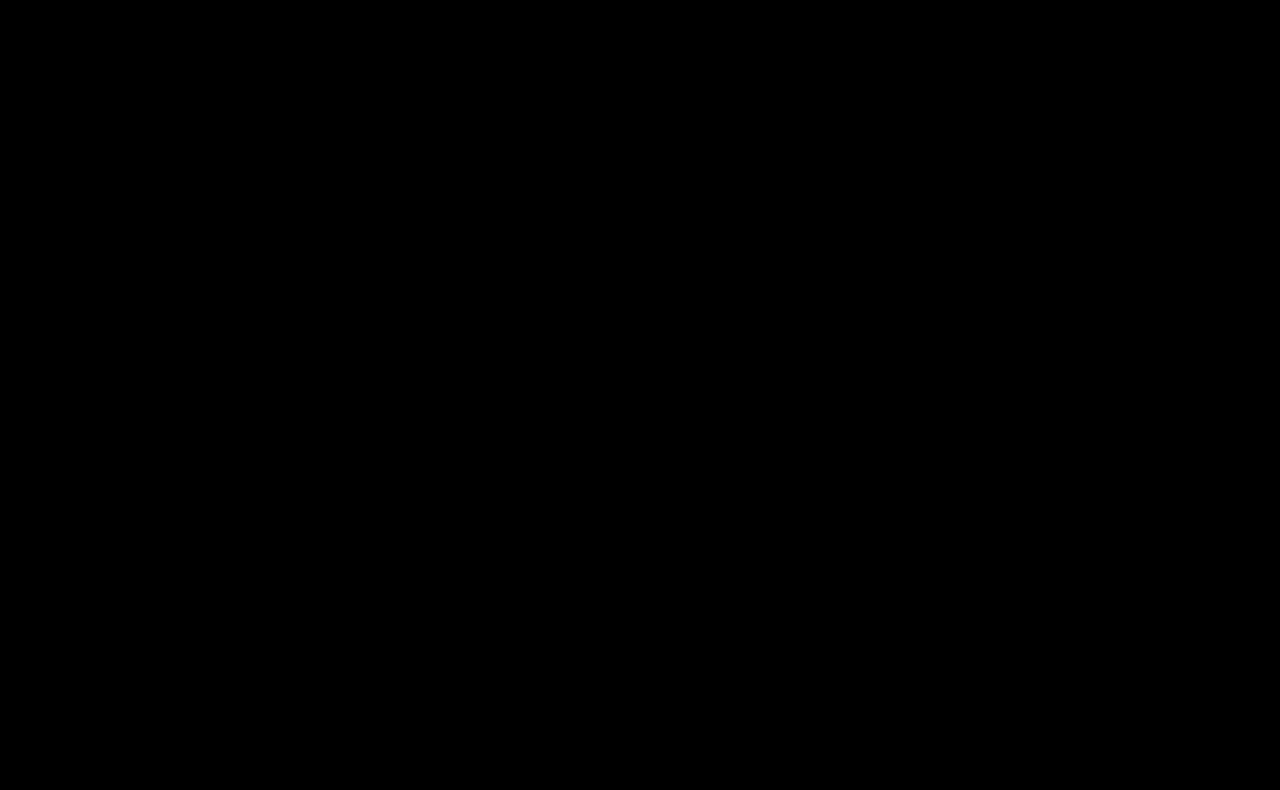
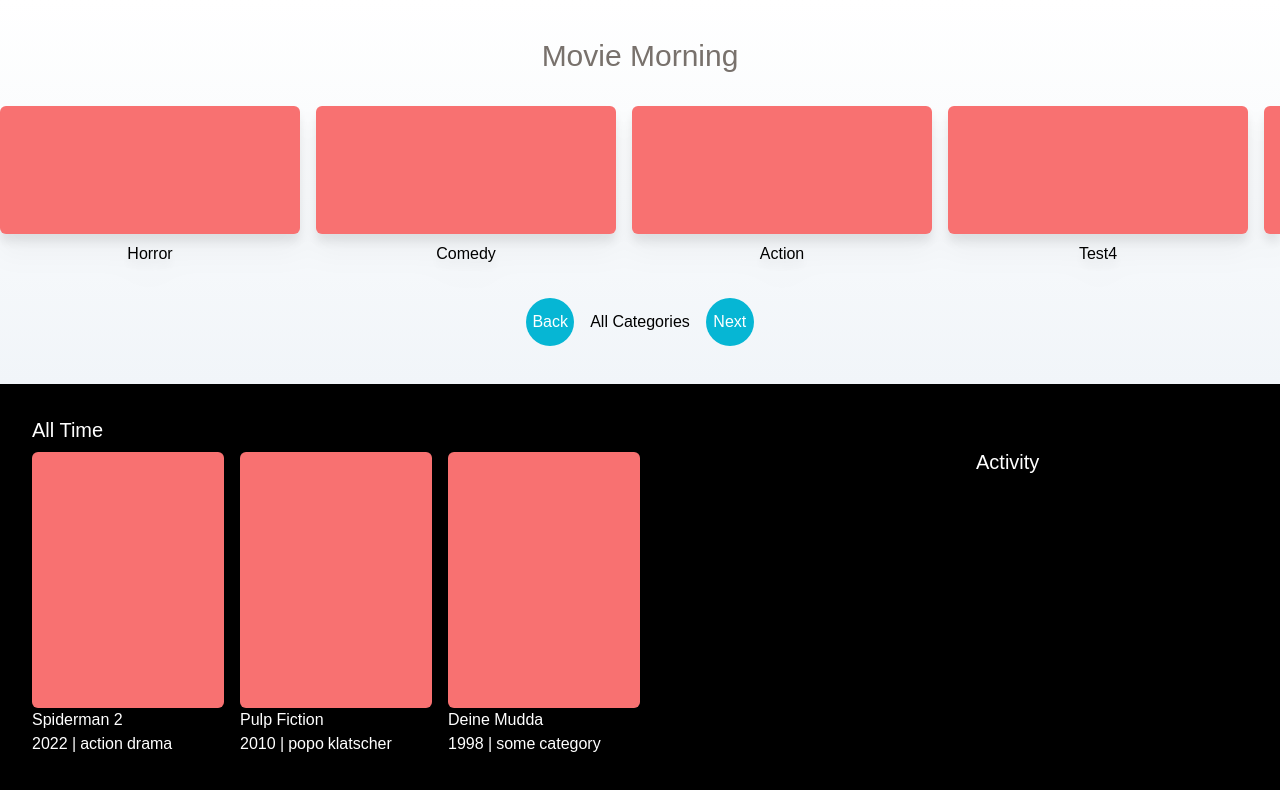
Before and after one commit to mgravemeyer/movie-night, a Next.js app: page / in a window 1280 px wide. Shown: the top 790 px of the page. Built offline with nearby package versions, Linux system fonts and the light colour scheme; a web font is replaced by a local one.

Commit message:
added movies and categories pages

```diff
--- /dev/null
+++ b/components/CategoryRecommendations.tsx
@@ -0,0 +1,100 @@
+import CategoryTile from "./atoms/CategoryTile";
+import {useState, useEffect} from "react";
+import {Category} from "../types/Category";
+
+enum times {
+    "Morning",
+    "Afternoon",
+    "Evening",
+    "Night"
+}
+
+const CategoryRecommendations = () => {
+
+    const getTimeDescriptionCode = (time): number => {
+        console.log(time)
+        switch (time) {
+            case (time > 0 && time < 12):
+                return 0
+            case (time > 12 && time < 17):
+                return 1
+            case (time > 17 && time < 20):
+                return 2
+            default:
+                return 3
+        }
+    }
+
+    const MINUTE_MS = 60000;
+    const [time, setTime] = useState<number>(0)
+
+    useEffect(() => {
+        const date = new Date();
+        date.toLocaleString('en-US', {
+            hour12: false,
+        })
+        // const interval = setInterval(() => {
+        //     setTime(getTimeDescriptionCode(date.getHours()))
+        // }, MINUTE_MS)
+        // return () => clearInterval(interval);
+    }, [MINUTE_MS])
+
+    const [categories, setCategories] = useState<Category[]>([
+        {
+            name: 'Horror',
+            imageURL: ''
+        },
+        {
+            name: 'Comedy',
+            imageURL: ''
+        },
+        {
+            name: 'Action',
+            imageURL: ''
+        },
+        {
+            name: 'Test4',
+            imageURL: ''
+        },
+        {
+            name: 'Test5',
+            imageURL: ''
+        },
+        {
+            name: 'Test6',
+            imageURL: ''
+        },
+        {
+            name: 'Test7',
+            imageURL: ''
+        }
+    ])
+
+    return (
+        <div className='w-full h-96 flex justify-center bg-gradient-to-b from-white to-slate-100'>
+            <div className='flex flex-col justify-center items-center w-full gap-y-8'>
+                <h3 className='text-stone-500 text-3xl font-quicksandBook'>Movie {times[time]}</h3>
+                <div className='flex gap-x-4 overflow-scroll shrink-0 w-full drop-shadow-xl'>
+                    {categories.map(category => {
+                        return (
+                            <CategoryTile category={category} />
+                        )
+                    })}
+                </div>
+                <div className='flex gap-x-4'>
+                    <button className='flex justify-center items-center text-white bg-cyan-500 rounded-full h-12 w-12 font-quicksandBook'>
+                        Back
+                    </button>
+                    <button className='font-quicksandBook'>
+                        All Categories
+                    </button>
+                    <button className='flex justify-center items-center text-white bg-cyan-500 rounded-full h-12 w-12 font-quicksandBook'>
+                        Next
+                    </button>
+                </div>
+            </div>
+        </div>
+    )
+}
+
+export default CategoryRecommendations;
--- /dev/null
+++ b/components/MovieList.tsx
@@ -0,0 +1,48 @@
+import {useState} from "react";
+import MovieTile from "./atoms/MovieTile";
+import {Movie} from "../types/Movie";
+
+const MovieList = () => {
+
+    const [movies, setMovies] = useState<Movie[]>([
+        {
+            name: 'Spiderman 2',
+            imageURL: '',
+            year: 2022,
+            categories: ['action', 'drama']
+        },
+        {
+            name: 'Pulp Fiction',
+            imageURL: '',
+            year: 2010,
+            categories: ['popo', 'klatscher']
+        },
+        {
+            name: 'Deine Mudda',
+            imageURL: '',
+            year: 1998,
+            categories: ['some', 'category']
+        }
+    ]);
+
+    return (
+        <div className='flex flex-row w-full h-full p-8'>
+            <div className='flex flex-col bg-black w-full h-full gap-2'>
+                <p className='w-96 flex text-white text-xl font-quicksandBook'>All Time</p>
+                <div className='flex flex-row gap-4'>
+                    {movies.map(movie => {
+                        return (
+                            <MovieTile movie={movie}/>
+                        )
+                    })}
+                </div>
+            </div>
+            <div className='w-96 h-full flex p-8 text-white text-xl font-quicksandBook'>
+                <p>Activity</p>
+            </div>
+        </div>
+
+    )
+}
+
+export default MovieList;
--- /dev/null
+++ b/components/atoms/CategoryTile.tsx
@@ -0,0 +1,18 @@
+import {Category} from "../../types/Category";
+
+type CategoryTileProps = {
+    category: Category
+}
+
+const CategoryTile = ({category}: CategoryTileProps) => {
+
+    return (
+        <div className='flex flex-col items-center gap-y-2'>
+            <div className='min-w-[300px] h-32 bg-red-400 rounded-md'>
+            </div>
+            <h4 className='font-quicksandBook'>{category.name}</h4>
+        </div>
+    )
+}
+
+export default CategoryTile;
--- /dev/null
+++ b/components/atoms/MovieTile.tsx
@@ -0,0 +1,26 @@
+import {Movie} from "../../types/Movie";
+
+type MovieTileProps = {
+    movie: Movie
+}
+
+const MovieTile = ({movie}: MovieTileProps) => {
+    return (
+        <div className='flex flex-col'>
+            <div className='w-48 h-64 bg-red-400 rounded-md'></div>
+            <p className='text-white font-quicksandBook'>{movie.name}</p>
+            <div className='flex flex-row'>
+                <p className='text-white font-quicksandBook'>{movie.year} |</p>
+                <div className='flex flex-row gap-x-1 mx-1'>
+                    {movie.categories.map(category => {
+                        return (
+                            <p className='text-white font-quicksandBook'>{category}</p>
+                        )
+                    })}
+                </div>
+            </div>
+        </div>
+    )
+}
+
+export default MovieTile;
--- /dev/null
+++ b/pages/Movies.tsx
@@ -0,0 +1,11 @@
+import CategoryRecommendations from "../components/CategoryRecommendations";
+import MovieList from "../components/MovieList";
+
+const Movies = () => (
+    <>
+        <CategoryRecommendations/>
+        <MovieList/>
+    </>
+)
+
+export default Movies;
--- a/pages/index.tsx
+++ b/pages/index.tsx
@@ -1,5 +1,7 @@
+import Movies from "./Movies";
+
 const IndexPage = () => (
-    <></>
+    <Movies/>
 )
 
 export default IndexPage
```
